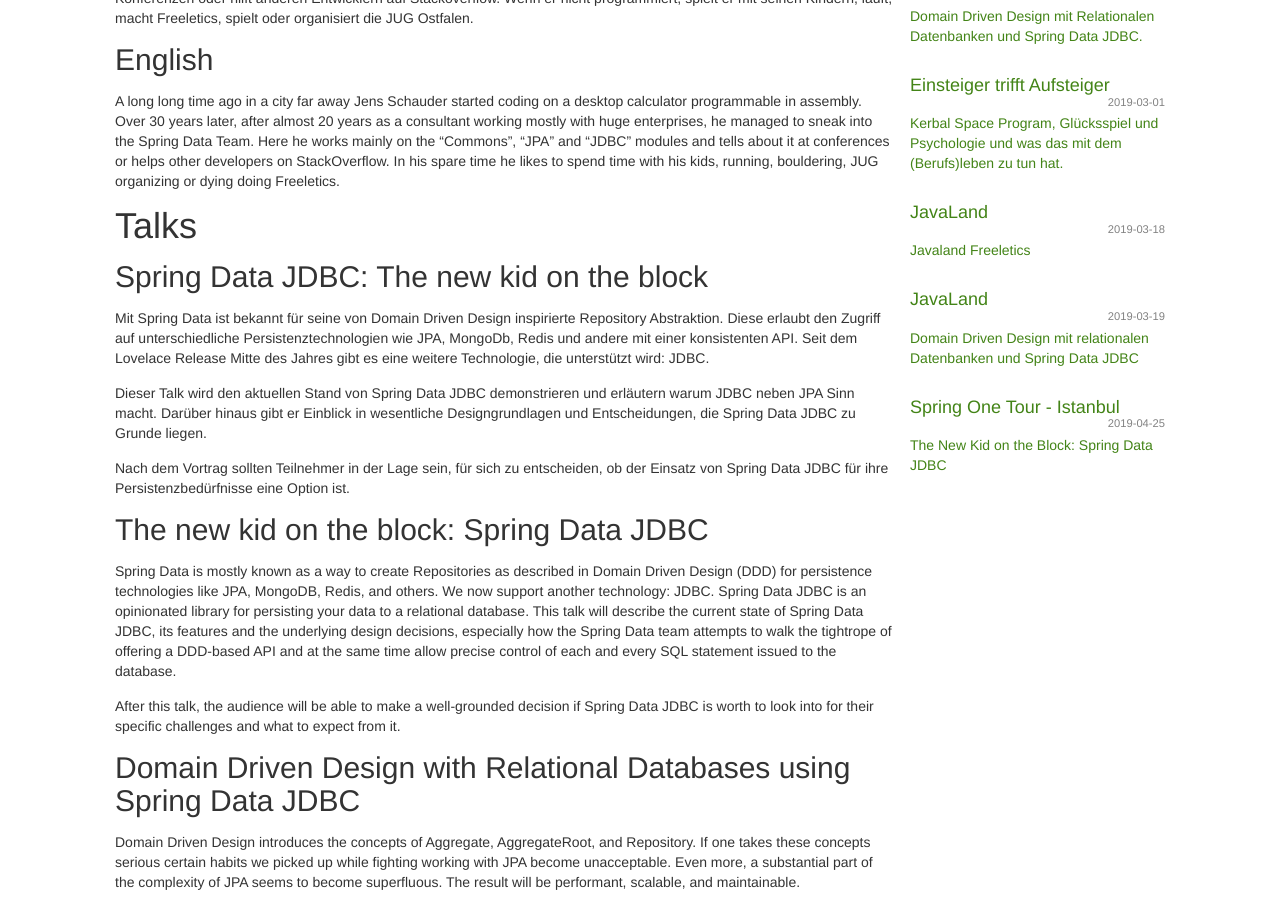
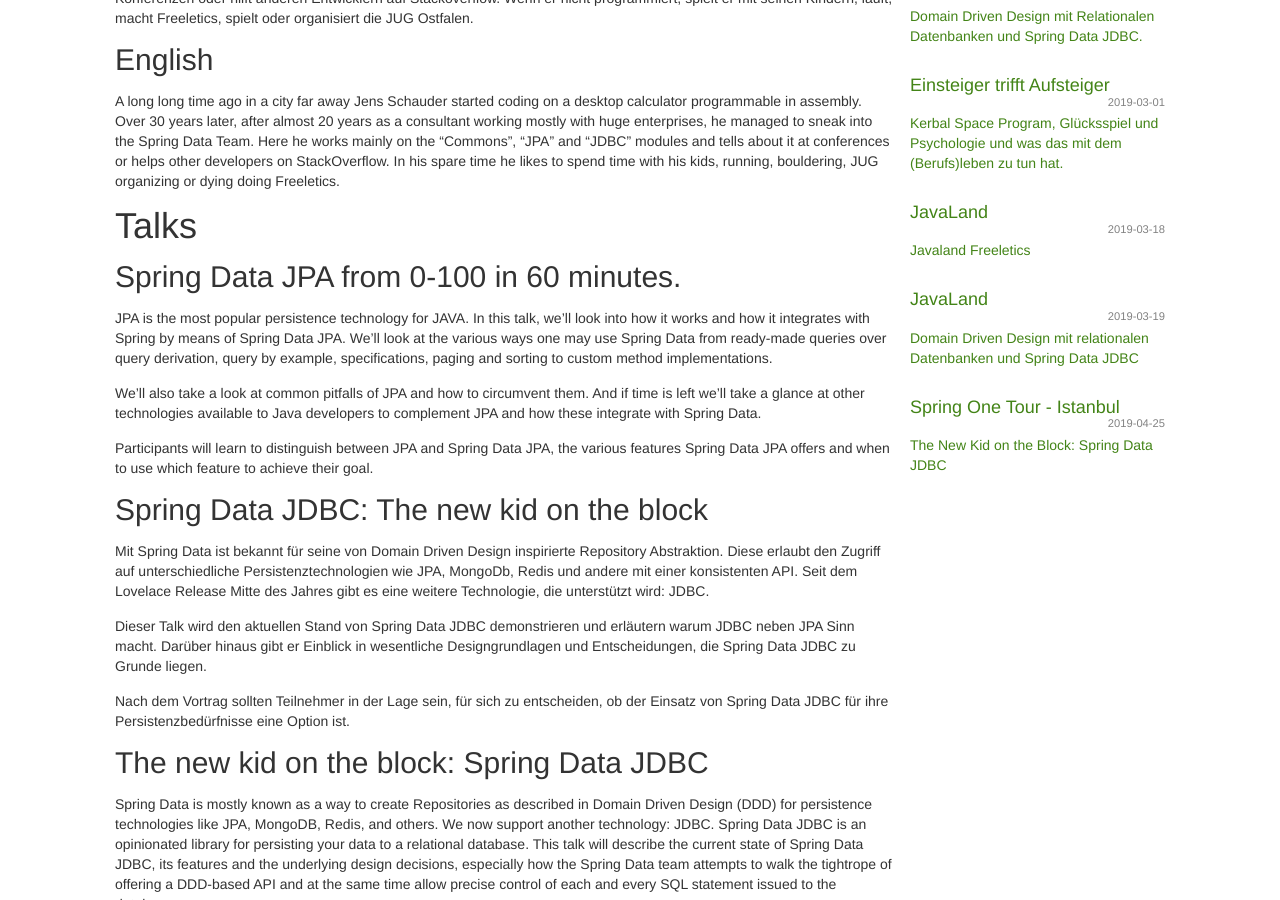
Before and after one commit to schauder/schauder.github.io, a Jekyll site: the page built from _pages/as-speaker.md, in a window 1280 px wide and 900 px high, scrolled down 322 px. Built offline with Jekyll 4.4.1, drawn with Linux system fonts in a browser that asks for light colours; comment, search, counter and statistics services are not loaded.

Commit message:
Added original SD-JPA talk for Bucharest.

```diff
--- a/_pages/as-speaker.md
+++ b/_pages/as-speaker.md
@@ -29,6 +29,17 @@
 In his spare time he likes to spend time with his kids, running, bouldering, JUG organizing or dying doing Freeletics.
 
 # Talks #
+
+## Spring Data JPA from 0-100 in 60 minutes.
+
+JPA is the most popular persistence technology for JAVA.
+In this talk, we'll look into how it works and how it integrates with Spring by means of Spring Data JPA.
+We'll look at the various ways one may use Spring Data from ready-made queries over query derivation, query by example, specifications, paging and sorting to custom method implementations.
+
+We'll also take a look at common pitfalls of JPA and how to circumvent them.
+And if time is left we'll take a glance at other technologies available to Java developers to complement JPA and how these integrate with Spring Data.
+
+Participants will learn to distinguish between JPA and Spring Data JPA, the various features Spring Data JPA offers and when to use which feature to achieve their goal.
 
 ## Spring Data JDBC: The new kid on the block ##
 
```
